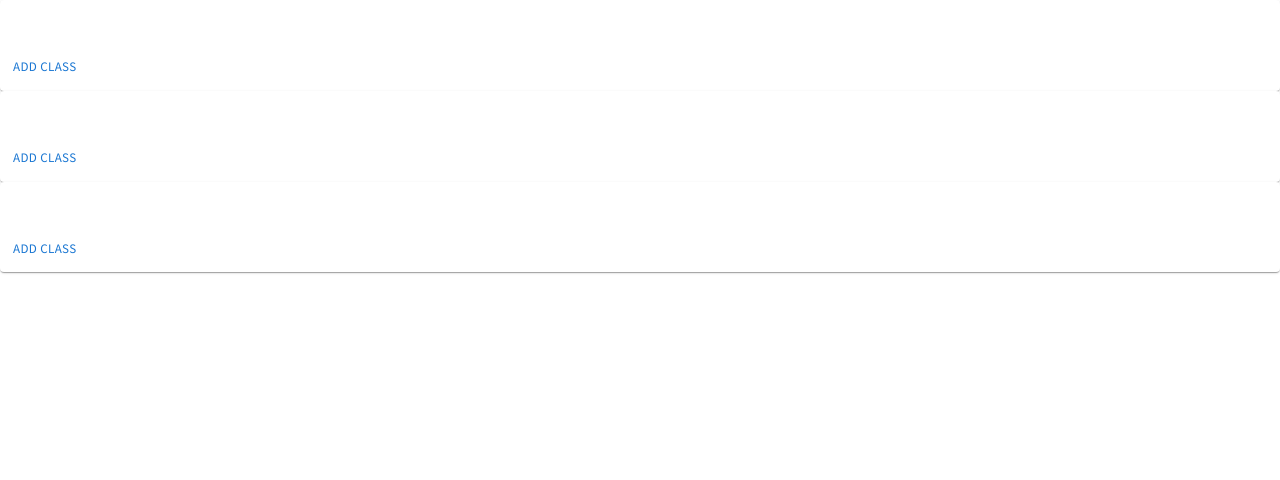
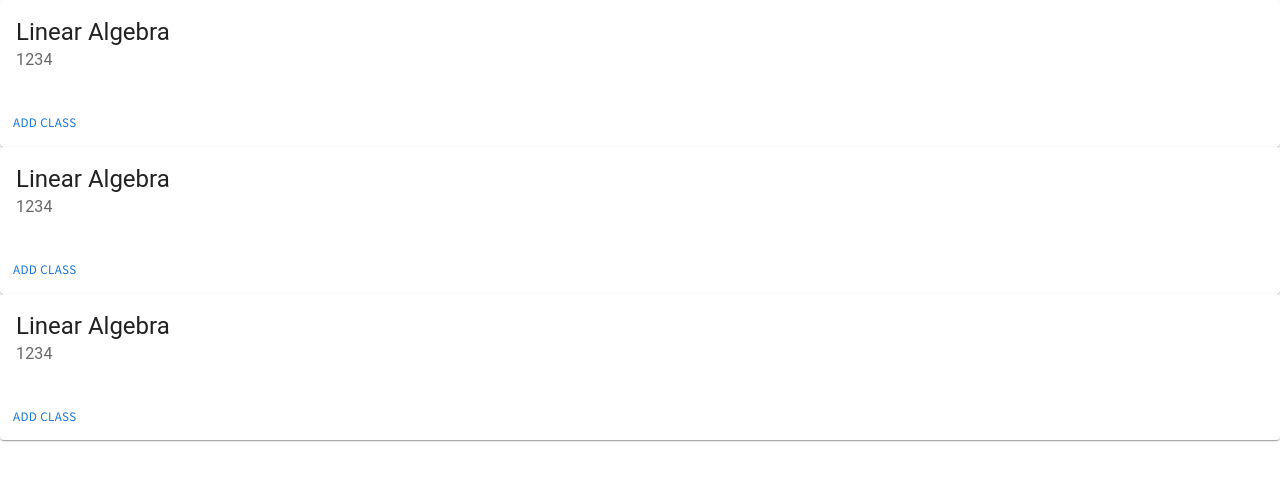
Before and after one commit to madhavarshney/study-buddy, a React (Create React App) app in the folder web-frontend/: page /single in a window 1280 px wide. Shown: the top 480 px of the page. Built offline with nearby package versions, Linux system fonts and the light colour scheme; no server answers.

Commit message:
fixed pull conflicts

```diff
--- a/web-frontend/src/Components/Classes/AddClass/index.jsx
+++ b/web-frontend/src/Components/Classes/AddClass/index.jsx
@@ -1,15 +1,19 @@
 import Class from "../Class";
 
 const AddClass = () => {
-    // const AddClass = async () => {
 
-    // }
+
+    const getClasses = async () => {
+        const getClasses = await fetch("classes/", {
+
+        })
+    }
 
     let array = [{code: "1234", title: "Linear Algebra"}, {code: "1234", title: "Linear Algebra"}, {code: "1234", title: "Linear Algebra"}]
 
     return ( <>
         {array.map((element) => {
-           return <Class props={element} />
+           return <Class {...element} />
         })}
     </> );
 }
--- a/web-frontend/src/Components/Classes/Class/index.jsx
+++ b/web-frontend/src/Components/Classes/Class/index.jsx
@@ -8,7 +8,6 @@ import Typography from '@mui/material/Typography';
 
 const bull = (
   <Box
-    component="span"
     sx={{ display: 'inline-block', mx: '2px', transform: 'scale(0.8)' }}
   >
     •
@@ -16,7 +15,6 @@ const bull = (
 );
 
 const Class = (props) => {
-    console.log(props)
   return (
     <Card sx={{ minWidth: 275 }}>
       <CardContent>
```
